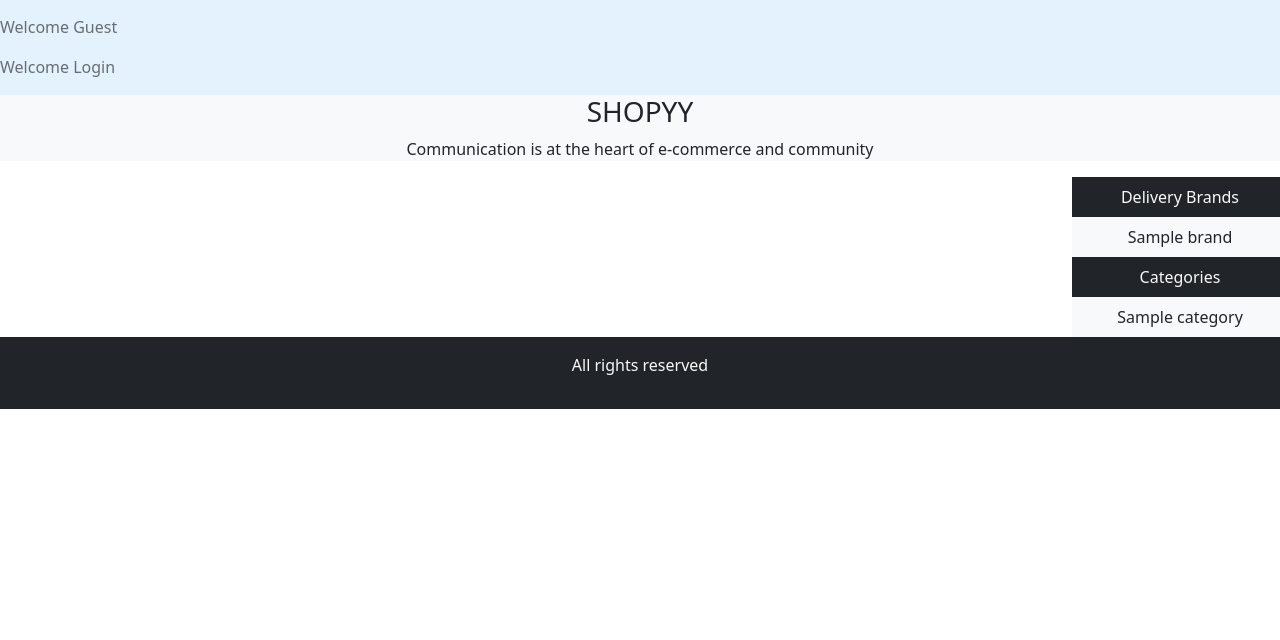
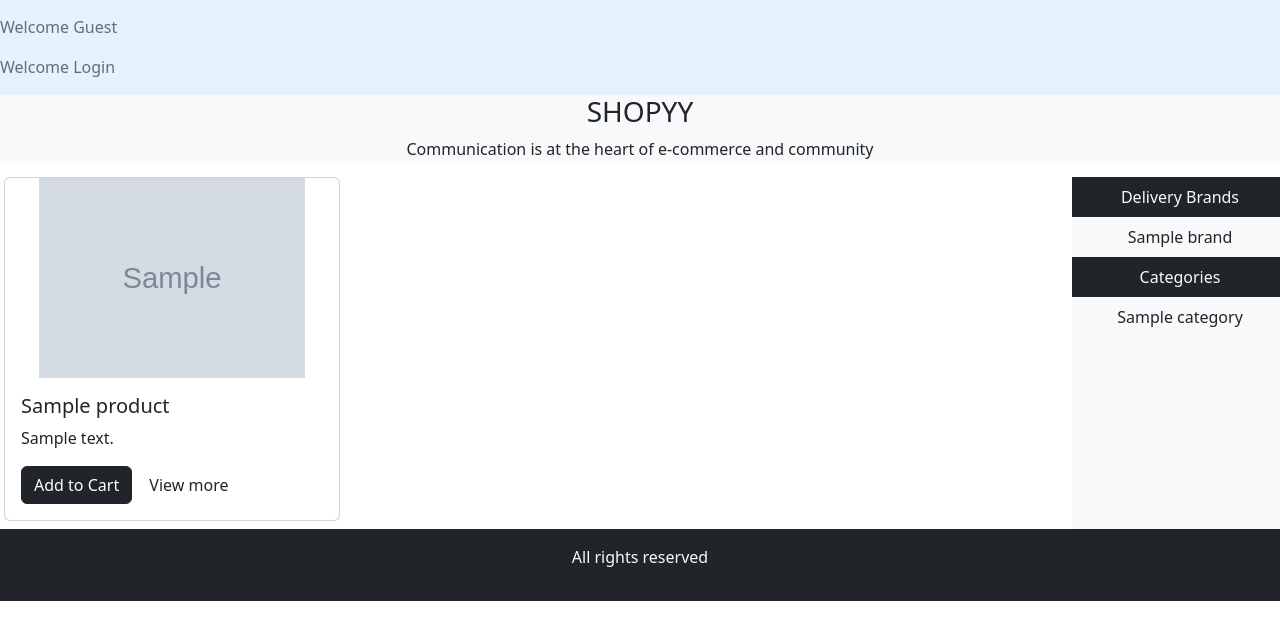
Before and after one commit to Sanjanaa2/dbms_project, a PHP site: page /index.php?brand=1 in a window 1280 px wide. Shown: the part 57-697 px from the top of the page. Run offline with PHP 8.4, Linux system fonts and the light colour scheme; tables that the repository leaves empty or names only in its code hold one stand-in row (values such as "Sample post"); grey boxes marked "Sample" are stand-in pictures; some libraries are stand-ins or nearby versions.

Commit message:
Add files via upload

```diff
--- a/functions/common_function.php
+++ b/functions/common_function.php
@@ -10,7 +10,7 @@
      //condition to check isset or not
     if(!isset($_GET['category'])){
        if(!isset($_GET['brand'])){
-    $select_query="select * from `products`";
+    $select_query="select * from `products` order by rand() LIMIT 0,9";
          $result_query=mysqli_query($con,$select_query);
          //$row=mysqli_fetch_assoc($result_query);
         // echo $row['product_title'];
@@ -40,9 +40,81 @@
 
   //getting unique categories
 
+  function get_unique_categories(){
+    global $con;
 
+     //condition to check isset or not
+    if(isset($_GET['category'])){
+    $category_id=$_GET['category'];
+    $select_query="select * from `products` where category_id=$category_id";
+         $result_query=mysqli_query($con,$select_query);
+         $num_of_rows=mysqli_num_rows($result_query);
+         if($num_of_rows==0){
+            echo "<h2 class='text-center text-danger' >No stock for this category</h2>";
+         }
+         //$row=mysqli_fetch_assoc($result_query);
+        // echo $row['product_title'];
+         while($row=mysqli_fetch_assoc($result_query)){
+          $product_id=$row['product_id'];
+          $product_title=$row['product_title'];
+          $product_description=$row['product_description'];
+          $product_image2=$row['product_image2'];
+          $product_price=$row['product_price'];
+          $category_id=$row['category_id'];
+          $brand_id=$row['brand_id'];
+          echo "<div class='col-md-4'>
+          <div class='card'>
+               <img src='./admin_area/product_images/$product_image2' class='card-img-top' alt='$product_title'>
+                 <div class='card-body'>
+               <h5 class='card-title'> $product_title</h5>
+             <p class='card-text'> $product_description</p>
+              <a href='#' class='btn btn-dark'>Add to Cart</a>
+               <a href='#' class='btn btn- #e3f2fd;'>View more</a>
+           </div>
+          </div>
+         </div>";
+         }
+  }
+  }
 
+  // getting unique brands
 
+  function get_unique_brands(){
+    global $con;
+
+     //condition to check isset or not
+    if(isset($_GET['brand'])){
+    $brand_id=$_GET['brand'];
+    $select_query="select * from `products` where brand_id=$brand_id";
+         $result_query=mysqli_query($con,$select_query);
+         $num_of_rows=mysqli_num_rows($result_query);
+         if($num_of_rows==0){
+            echo "<h2 class='text-center text-danger' >Brand is not available for service</h2>";
+         }
+         //$row=mysqli_fetch_assoc($result_query);
+        // echo $row['product_title'];
+         while($row=mysqli_fetch_assoc($result_query)){
+          $product_id=$row['product_id'];
+          $product_title=$row['product_title'];
+          $product_description=$row['product_description'];
+          $product_image2=$row['product_image2'];
+          $product_price=$row['product_price'];
+          $category_id=$row['category_id'];
+          $brand_id=$row['brand_id'];
+          echo "<div class='col-md-4'>
+          <div class='card'>
+               <img src='./admin_area/product_images/$product_image2' class='card-img-top' alt='$product_title'>
+                 <div class='card-body'>
+               <h5 class='card-title'> $product_title</h5>
+             <p class='card-text'> $product_description</p>
+              <a href='#' class='btn btn-dark'>Add to Cart</a>
+               <a href='#' class='btn btn- #e3f2fd;'>View more</a>
+           </div>
+          </div>
+         </div>";
+         }
+  }
+  }
 
 
 
@@ -77,4 +149,39 @@ while($row_data=mysqli_fetch_assoc($result_categories)){
 </li>";
 }
 }
+
+// searching product
+
+function search_product(){
+    global $con;
+     if(isset($_GET['search_data_product'])){
+        $search_data_value=$_GET['search_data'];
+   $seach_query="Select * from `products` where product_keywords like '%$search_data_value%'";
+        $result_query=mysqli_query($con,$seach_query);
+        //$row=mysqli_fetch_assoc($result_query);
+       // echo $row['product_title'];
+        while($row=mysqli_fetch_assoc($result_query)){
+         $product_id=$row['product_id'];
+         $product_title=$row['product_title'];
+         $product_description=$row['product_description'];
+         $product_image2=$row['product_image2'];
+         $product_price=$row['product_price'];
+         $category_id=$row['category_id'];
+         $brand_id=$row['brand_id'];
+         echo "<div class='col-md-4'>
+         <div class='card'>
+              <img src='./admin_area/product_images/$product_image2' class='card-img-top' alt='$product_title'>
+                <div class='card-body'>
+              <h5 class='card-title'> $product_title</h5>
+            <p class='card-text'> $product_description</p>
+             <a href='#' class='btn btn-dark'>Add to Cart</a>
+              <a href='#' class='btn btn- #e3f2fd;'>View more</a>
+          </div>
+         </div>
+        </div>";
+        }
+ }}
+
+
+
 ?>
--- a/index.php
+++ b/index.php
@@ -57,9 +57,10 @@ include('functions/common_function.php');
         </li>
 </ul>
 
-      <form class="d-flex" role="search">
-        <input class="form-control me-2" type="search" placeholder="Search" aria-label="Search">
-        <button class="btn btn-outline-light" type="submit">Search</button>
+      <form class="d-flex" role="search" action="search_product.php" method="get" >
+        <input class="form-control me-2" type="search" placeholder="Search" aria-label="Search" name="search_data">
+        <!--<button class="btn btn-outline-light" type="submit">Search</button>-->
+        <input type="submit" value="Search" class="btn btn-outline-light" name="search_data_product">
       </form>
     </div>
   </div>
@@ -88,7 +89,8 @@ include('functions/common_function.php');
          <?php
 
          getproducts();
-
+         get_unique_categories();
+         get_unique_brands();
          ?>
 
         <!-- <div class="col-md-4">
```
